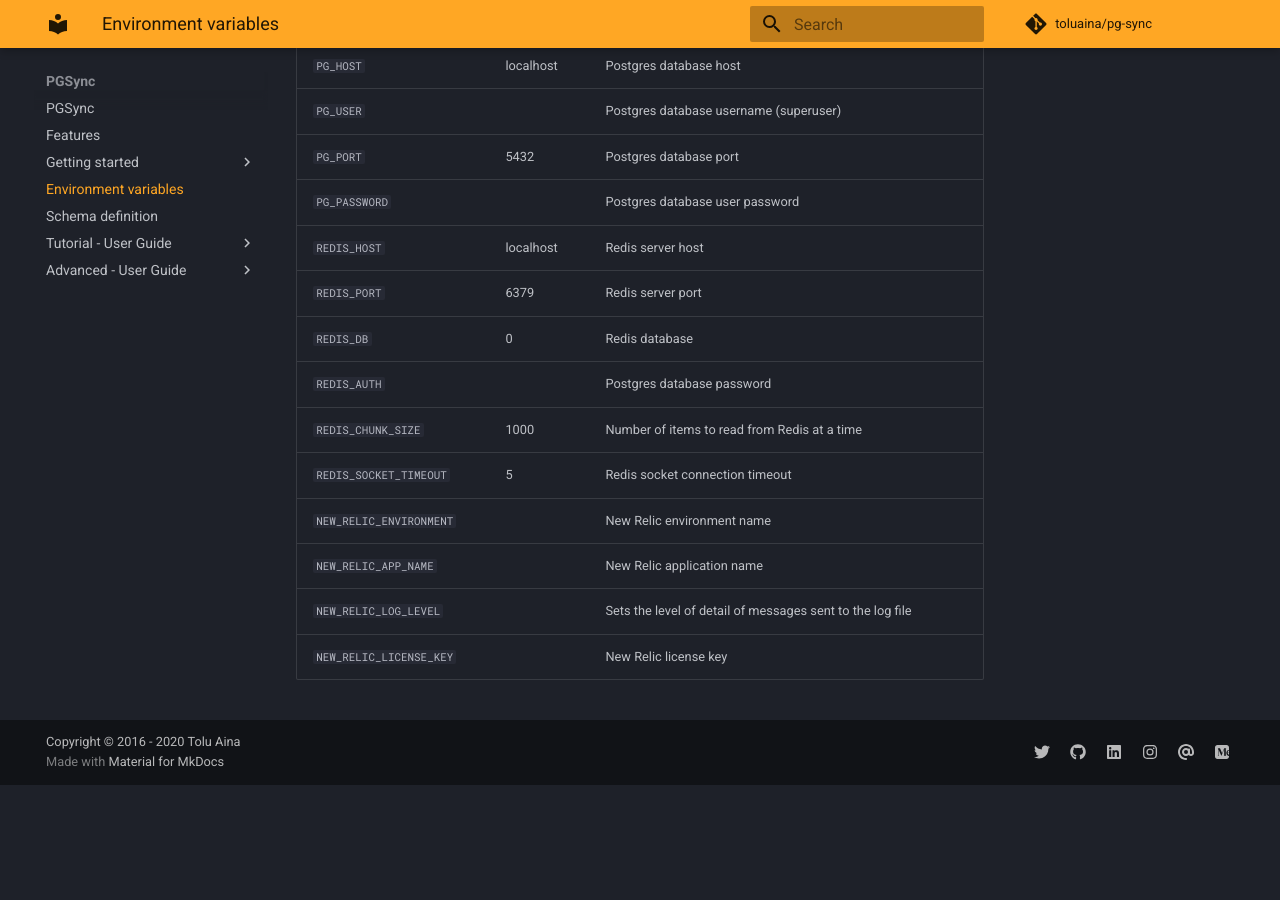
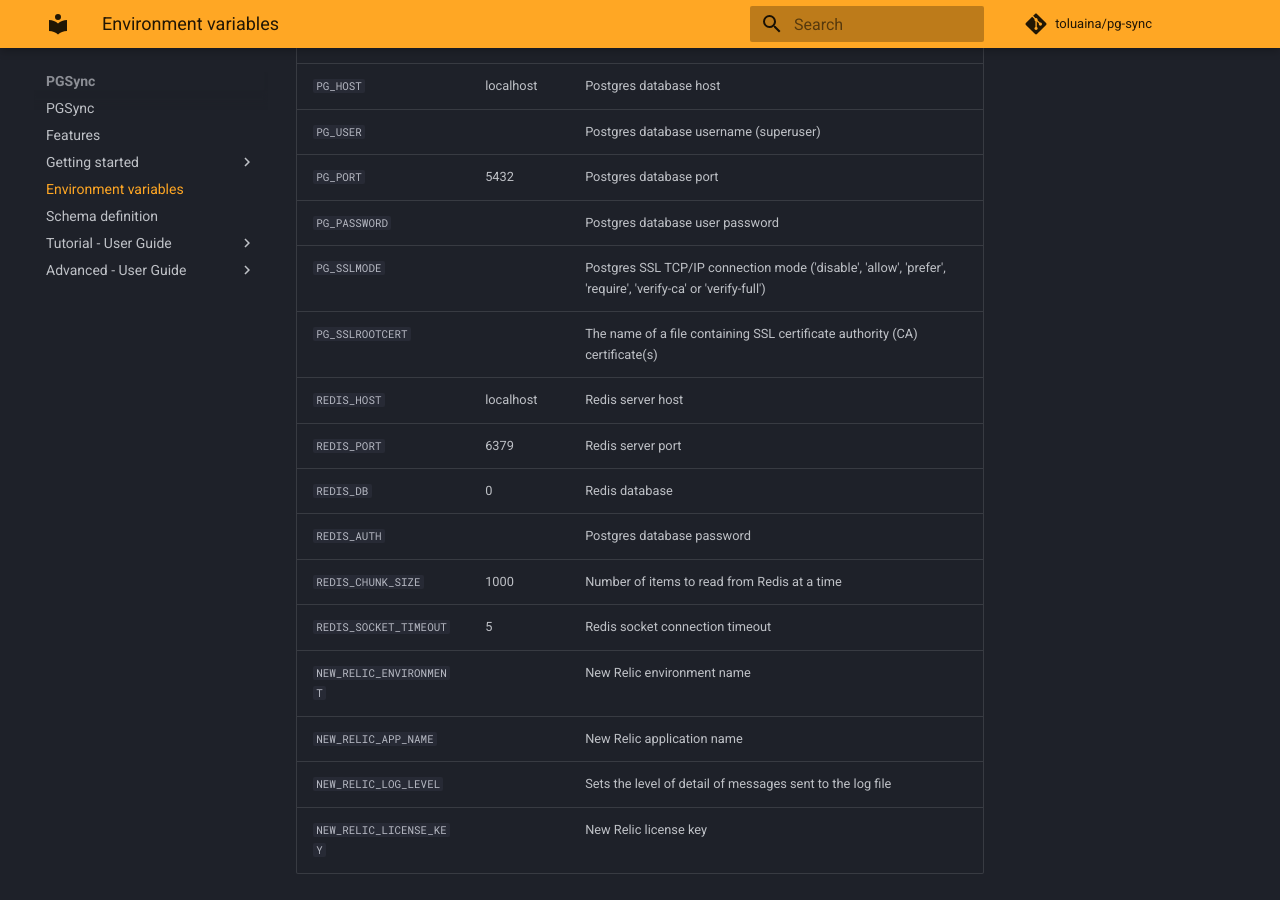
Before and after one commit to toluaina/toluaina.github.io, an MkDocs documentation site: the page built from docs/env-vars/index.md, in a window 1280 px wide and 900 px high, scrolled down 1280 px. Built offline with MkDocs 1.6.1 and Material for MkDocs 9.7.7, drawn with Linux system fonts in a browser that asks for light colours; comment, search, counter and statistics services are not loaded; before the commit the page ends 2065 px from its top, so only the background shows below that.

Commit message:
updated docs to include new env vars

```diff
--- a/docs/env-vars/index.md
+++ b/docs/env-vars/index.md
@@ -33,6 +33,8 @@ PGSync provides the following environment variables:
 | `PG_USER`                    |             | Postgres database username (superuser) |
 | `PG_PORT`                    | 5432        | Postgres database port |
 | `PG_PASSWORD`                |             | Postgres database user password |
+| `PG_SSLMODE`                 |             | Postgres SSL TCP/IP connection mode ('disable', 'allow', 'prefer', 'require', 'verify-ca' or 'verify-full') |
+| `PG_SSLROOTCERT`             |             | The name of a file containing SSL certificate authority (CA) certificate(s) |
 | `REDIS_HOST`                 | localhost   | Redis server host |
 | `REDIS_PORT`                 | 6379        | Redis server port |
 | `REDIS_DB`                   | 0           | Redis database |
```
Also changed, not shown: 1 other file.
